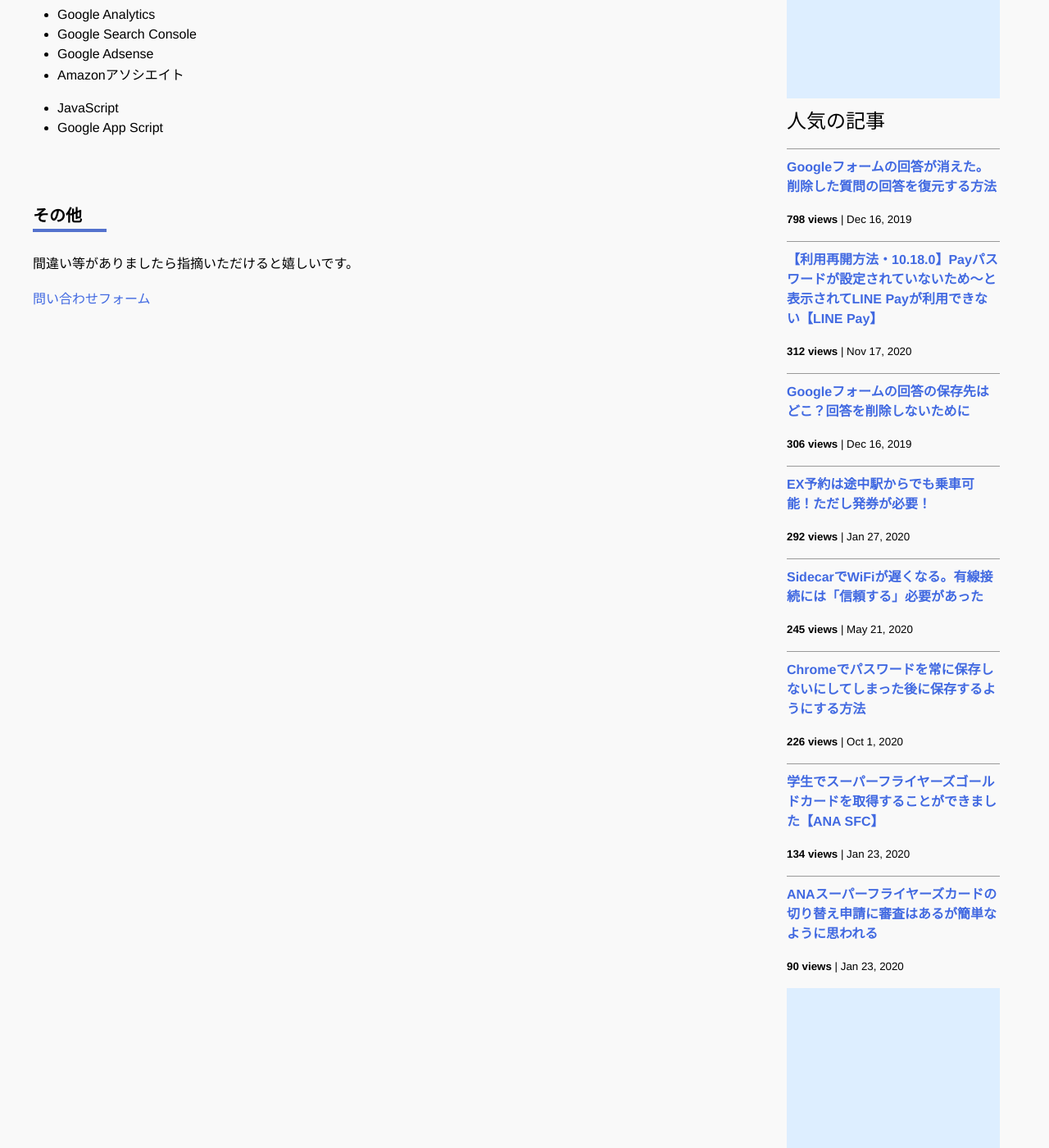
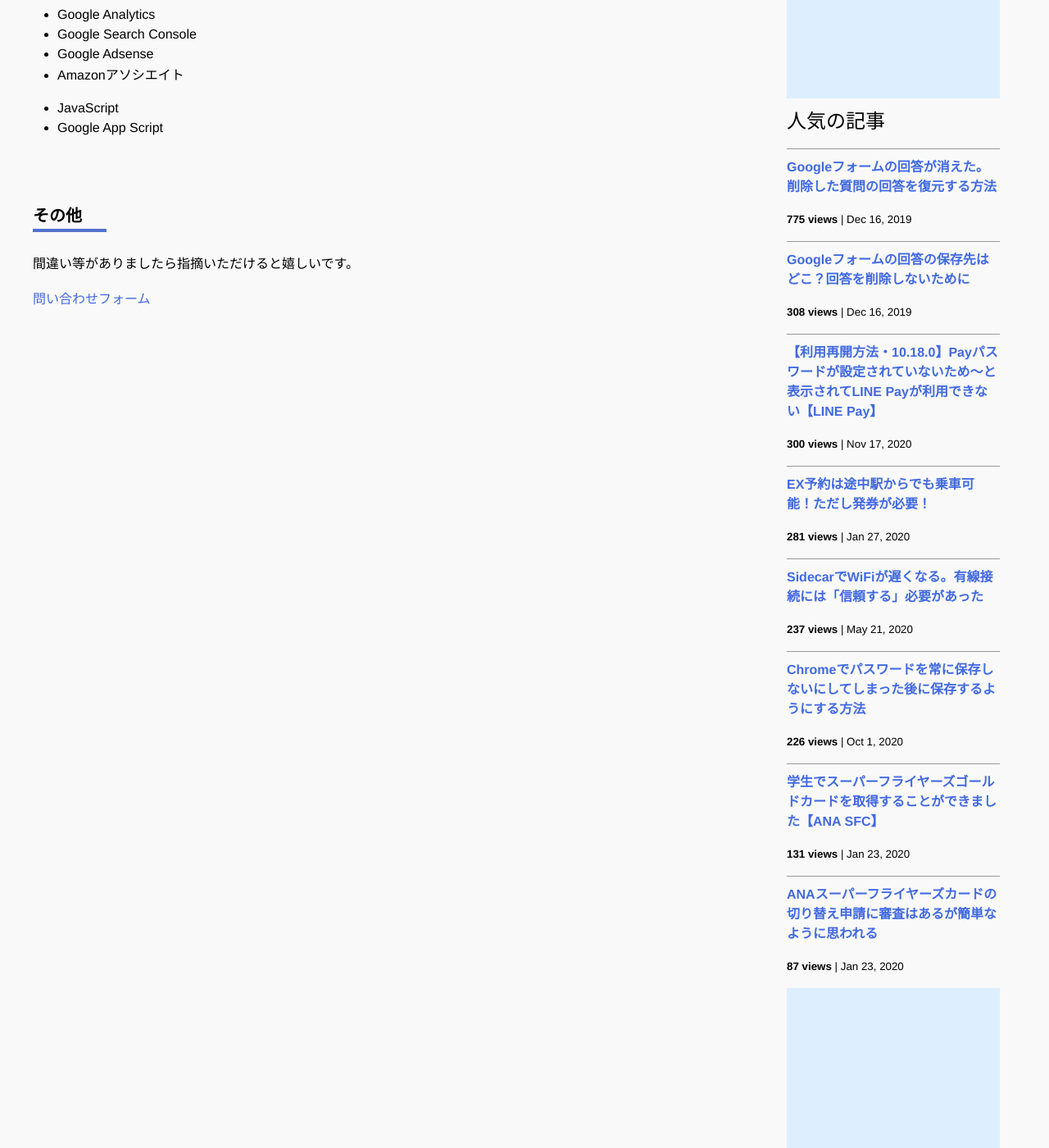
Before and after one commit to iwanaminami/shoyaiwaname, a Jekyll site: the page built from about.markdown, in a window 1280 px wide and 1400 px high, scrolled down 693 px. Shown: the whole window at 82% size. Built offline with Jekyll 4.4.1, drawn with Linux system fonts in a browser that asks for light colours; nearby versions of some CDN libraries; comment, search, counter and statistics services are not loaded.

Commit message:
a new commit message

```diff
--- a/_data/popularposts.yml
+++ b/_data/popularposts.yml
@@ -1,17 +1,17 @@
 side:
-  - view: 798
+  - view: 775
     url: /2019/12/16/restore-googleform.html
-  - view: 312
+  - view: 308
+    url: /2019/12/16/googleform-answers.html
+  - view: 300
     url: /2020/11/17/linepay.html
-  - view: 306
-    url: /2019/12/16/googleform-answers.html
-  - view: 292
+  - view: 281
     url: /2020/01/27/ex-rideontheway.html
-  - view: 245
+  - view: 237
     url: /2020/05/21/sidecar-via-cable.html
   - view: 226
     url: /2020/10/01/googlepassword.html
-  - view: 134
+  - view: 131
     url: /2020/01/23/sfcgold.html
-  - view: 90
+  - view: 87
     url: /2020/01/23/sfc-judge.html
```
